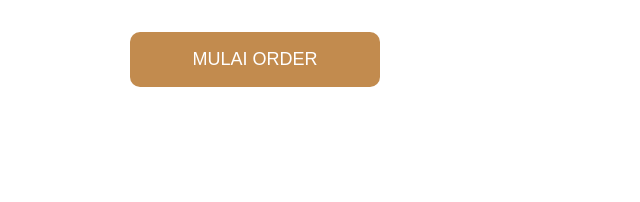
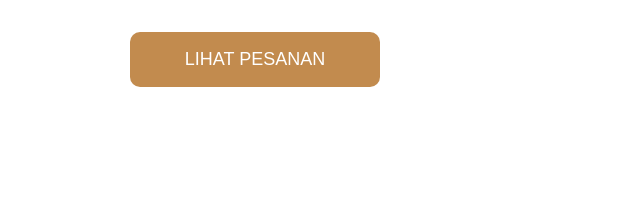
Before and after one commit to itsjarot/Kafe-Khasta, a plain HTML site: page index.html in a window 1280 px wide. Shown: the part 479-681 px from the top of the page, 0-640 px from the left. Drawn offline with Linux system fonts and the light colour scheme.

Commit message:
Update index.html
tombol lihat pesanan

```diff
--- a/index.html
+++ b/index.html
@@ -43,7 +43,7 @@
 
       <!-- BUTTON -->
       <div class="start-order">
-        <button class="btn order-btn" onclick="window.location.href='order.html'">MULAI ORDER</button>
+        <button class="btn order-btn" onclick="window.location.href='kasir.html'">LIHAT PESANAN</button>
 
       </div>
 
```
